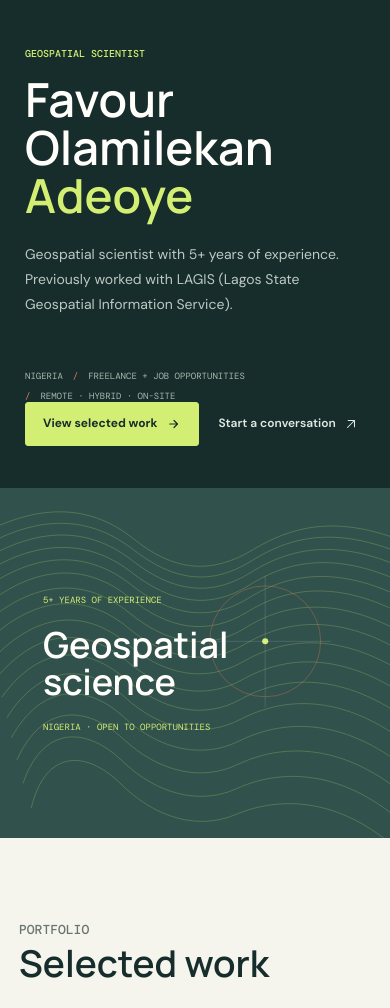
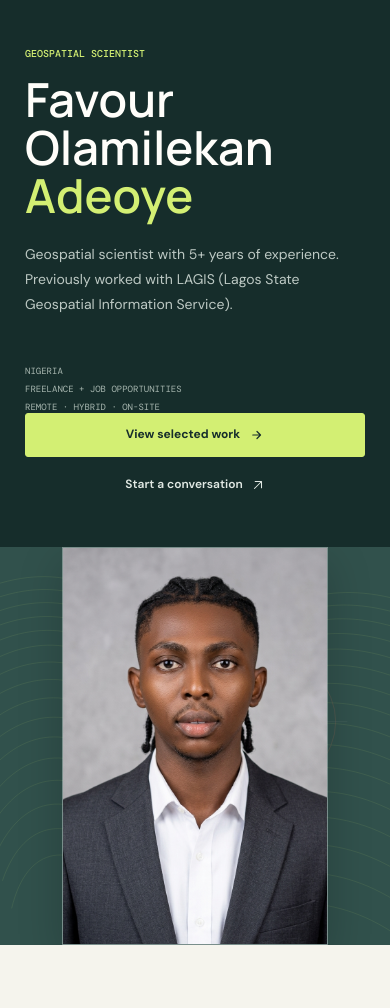
Before and after one commit to Olamn-WebGIS/GIS-Portfolio, a plain HTML site: page index.html in a window 390 px wide. Shown: the part 66-1074 px from the top of the page. Drawn offline with nearby package versions, Linux system fonts and the light colour scheme.

Commit message:
Improve portfolio profile and case study

```diff
--- a/index.html
+++ b/index.html
@@ -58,10 +58,9 @@
     .hero-meta span + span::before { margin-right: 20px; color: var(--coral); content: '/'; }
 
     .hero-visual { position: relative; min-height: 590px; overflow: hidden; display: grid; place-items: center; background: #31514c; }
-    .contour-art { position: absolute; inset: 0; width: 100%; height: 100%; }
-    .visual-caption { position: relative; z-index: 1; display: flex; width: min(390px, 76%); flex-direction: column; align-items: flex-start; color: var(--white); }
-    .visual-caption .visual-kicker, .visual-caption .visual-footer { color: var(--lime); font: 400 9px var(--mono); text-transform: uppercase; }
-    .visual-caption strong { margin: 20px 0; font: 600 clamp(36px, 4vw, 56px)/1.05 var(--display); }
+    .contour-art { position: absolute; inset: 0; width: 100%; height: 100%; opacity: .35; }
+    .profile-portrait { position: relative; z-index: 1; width: min(360px, 68%); margin: 0; }
+    .profile-portrait img { display: block; width: 100%; aspect-ratio: 2 / 3; border: 1px solid rgba(255,255,255,.35); object-fit: cover; object-position: center 26%; box-shadow: 0 16px 42px rgba(0,0,0,.2); }
 
     .section { padding: 94px 0; }
     .section-heading { display: flex; align-items: flex-end; justify-content: space-between; gap: 24px; margin-bottom: 38px; }
@@ -81,6 +80,7 @@
     .case-link svg { width: 14px; height: 14px; }
 
     .profile-grid { display: grid; grid-template-columns: repeat(2, minmax(0, 1fr)); gap: 14px; }
+    .about-intro { max-width: 860px; margin: -12px 0 28px; color: var(--ink-soft); font-size: 16px; line-height: 1.8; }
     .profile-card { padding: 23px 24px; border: 1px solid var(--line); background: var(--white); }
     .profile-card .eyebrow { margin-bottom: 12px; }
     .profile-card h3 { margin: 0; font: 700 18px/1.4 var(--display); }
@@ -117,9 +117,12 @@
       .hero-copy { min-height: 435px; padding: 52px 25px 42px; }
       h1 { max-width: 500px; font-size: clamp(47px, 12vw, 66px); }
       .hero-intro { max-width: 425px; font-size: 14px; }
-      .hero-meta { margin-top: 27px; }
+      .hero-meta { display: flex; flex-direction: column; align-items: flex-start; gap: 6px; margin-top: 22px; }
+      .hero-meta span + span::before { content: none; margin: 0; }
+      .hero-actions { width: 100%; flex-direction: column; align-items: stretch; gap: 8px; }
+      .hero-actions .button-primary, .hero-actions .text-link { width: 100%; justify-content: center; }
+      .hero-actions .text-link { min-height: 40px; }
       .hero-visual { min-height: 350px; }
-      .visual-caption { width: 78%; }
       .section { padding: 69px 0; }
       .section-heading { display: block; margin-bottom: 26px; }
       .section-heading h2 { font-size: 37px; }
@@ -165,7 +168,7 @@
           <a class="text-link" href="#contact">Start a conversation <svg viewBox="0 0 20 20" fill="none" aria-hidden="true"><path d="M5 15 15 5M6 5h9v9" stroke="currentColor" stroke-width="1.5" stroke-linecap="round" stroke-linejoin="round"/></svg></a>
         </div>
       </div>
-      <div class="hero-visual" role="img" aria-label="Abstract topographic contour illustration">
+      <div class="hero-visual">
         <svg class="contour-art" viewBox="0 0 900 820" preserveAspectRatio="xMidYMid slice" aria-hidden="true">
           <g fill="none" stroke="#d3ef73" stroke-opacity=".42" stroke-width="1.2">
             <path d="M-90 140C90 25 217 50 309 124s177 83 274 25 209-88 396 1"/><path d="M-79 166C90 53 214 76 307 148s178 86 274 26 210-86 393 5"/>
@@ -181,7 +184,7 @@
           <circle cx="612" cy="360" r="7" fill="#d3ef73"/>
           <path d="M612 208v304M460 360h304" stroke="#fffefa" stroke-opacity=".3" stroke-width="1"/>
         </svg>
-        <div class="visual-caption"><span class="visual-kicker">5+ years of experience</span><strong>Geospatial<br>science</strong><span class="visual-footer">Nigeria · Open to opportunities</span></div>
+        <figure class="profile-portrait"><img src="images/Profilepic.png" alt="Professional portrait of Favour Olamilekan Adeoye"></figure>
       </div>
     </section>
 
@@ -194,7 +197,7 @@
           <div class="work-card-thumbnail"><img src="images/ondo-phc-thumbnail.png" alt="Choropleth map showing primary healthcare access across Ondo State"></div>
           <div class="work-card-content">
             <div>
-              <h3>Spatial Equity of Primary Healthcare in Ondo State</h3>
+              <h3>Primary Healthcare Accessibility and Service Equity Analysis in Ondo State</h3>
               <p>An LGA-level analysis of PHC coverage across 18 local government areas, comparing facility distribution with population.</p>
               <div class="work-card-facts"><span>840 PHC points</span><span>18 LGAs</span><span>WorldPop</span></div>
             </div>
@@ -210,6 +213,7 @@
           <div><p class="eyebrow">Profile</p><h2>Experience &amp; expertise</h2></div>
           <p>Based in Nigeria and open to freelance work and job opportunities, remotely, hybrid, or on-site.</p>
         </div>
+        <p class="about-intro">Geospatial Scientist specializing in spatial analysis, health GIS, remote sensing, and web mapping. I use GIS and geospatial technologies to solve real-world problems in public health, urban planning, and environmental management.</p>
         <div class="profile-grid">
           <article class="profile-card">
             <p class="eyebrow">Experience</p>
```
Also changed, not shown: ondo-phc.html (+13 -8 lines), images/Profilepic.png (added).
